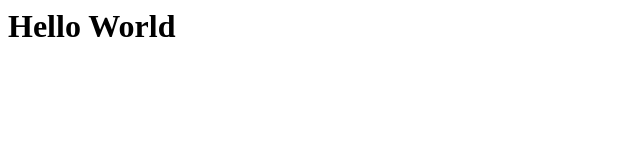
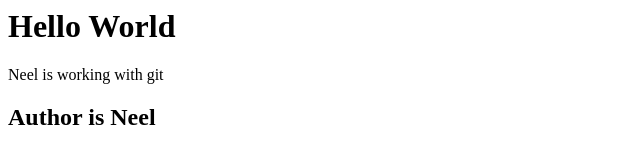
Before and after one commit to darkdoct/superfalcon-, a plain HTML site: page index.html in a window 1280 px wide. Shown: the whole page, without its empty margins (0-640 px from the left). Drawn offline with Linux system fonts and the light colour scheme.

Commit message:
I have added my name and a header

```diff
--- a/index.html
+++ b/index.html
@@ -1 +1,5 @@
 <h1>Hello World</h1>
+<div>
+    <p>Neel is working with git</p>
+</div>
+<h2>Author is Neel</h2>
```
